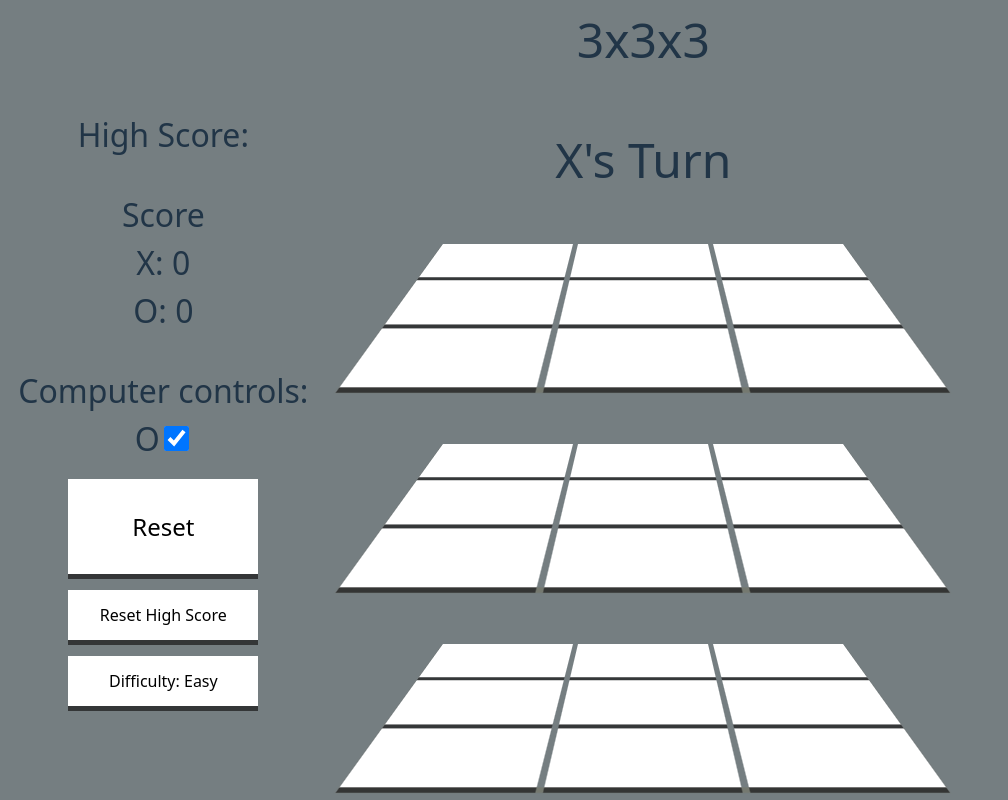
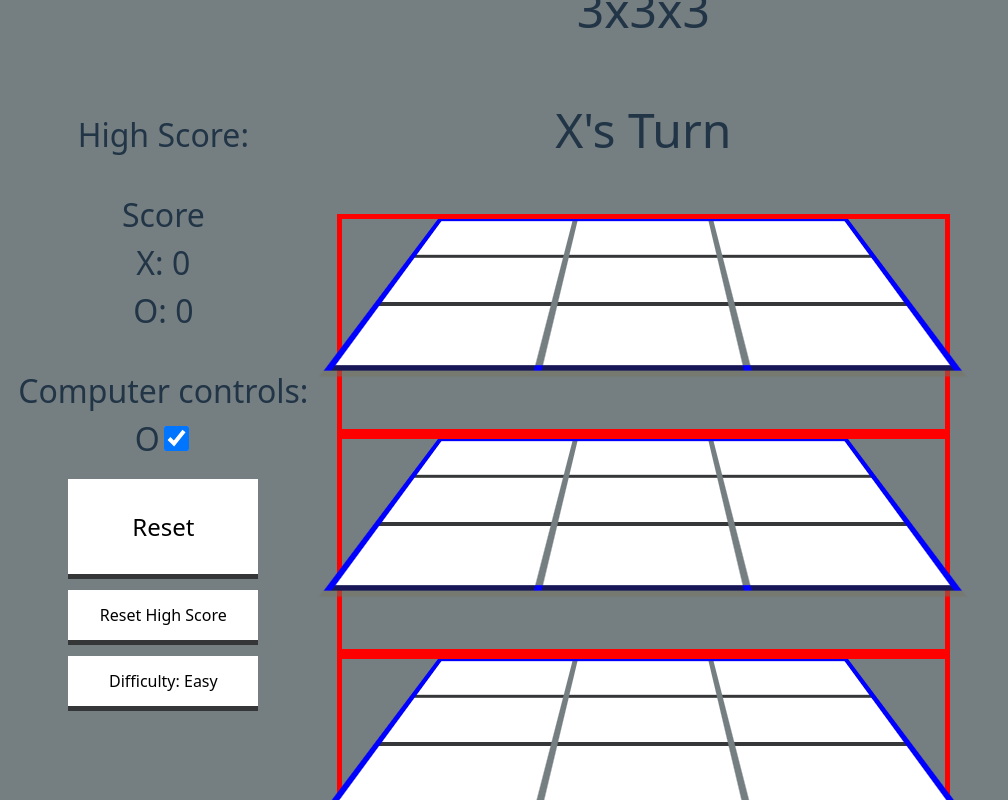
Before and after one commit to pkdvalis/3-Dads-Tactical-Tuba-Time, a React (Vite) app: page / in a window 1280 px wide. Shown: the whole page, without its empty margins (0-1008 px from the left). Built offline with nearby package versions, Linux system fonts and the light colour scheme.

Commit message:
css border

```diff
--- a/src/App.css
+++ b/src/App.css
@@ -52,6 +52,7 @@ body {
 .board-wrapper {
   perspective: 450px; /* lower more extreme*/
   transform-style: preserve-3d;
+  border: 5px solid red;
 }
 
 .board {
@@ -65,6 +66,7 @@ body {
   transform: rotateX(50deg); /* Tilt the board backward */
   transform-origin: top center;
   box-shadow: 0px 5px 1px rgba(117, 116, 97, 0.5);
+  border: 5px solid blue;
 }
 
 button {
```
